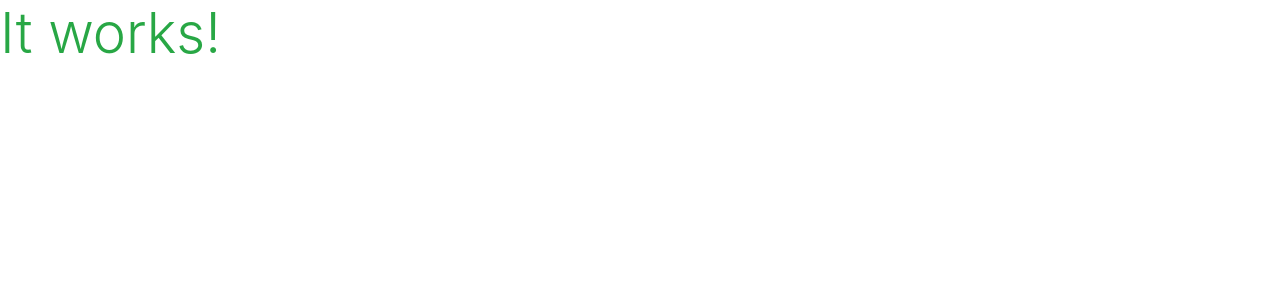
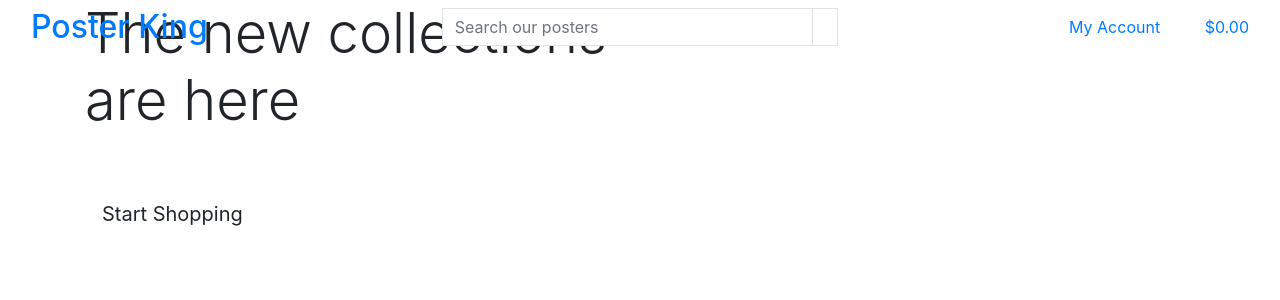
Before and after one commit to cfaulkner985/poster-king, a Django app: page / in a window 1280 px wide. Shown: the top 300 px of the page. Run offline with Django 3.2, Linux system fonts and the light colour scheme; some libraries are stand-ins or nearby versions.

Commit message:
Added main page header and button

```diff
--- a/home/templates/home/index.html
+++ b/home/templates/home/index.html
@@ -1,6 +1,28 @@
+
 {% extends "base.html" %}
 {% load static %}
 
+{% block page_header %}
+    <div class="container header-container">
+        <div class="row">
+            <div class="col"></div>
+        </div>
+    </div>
+{% endblock %}
+
 {% block content %}
-    <h1 class="display-4 text-success">It works!</h1>
+    <div class="container h-100">
+        <div class="row h-100">
+            <div class="col-7 col-md-6 my-auto">
+                <h1 class="display-4 logo-font text-black">
+                    The new collections are here
+                </h1>
+                <div class="my-5">
+                    <h4>
+                        <a href="" class="shop-now-button btn btn-lg rounded-0 py-3">Start Shopping</a>
+                    </h4>
+                </div>
+            </div>
+        </div>
+    </div>
 {% endblock %}
--- a/templates/base.html
+++ b/templates/base.html
@@ -32,7 +32,77 @@
     <title>Poster King {% block extra_title %}{% endblock %}</title>
   </head>
   <body>
-    <header class="container-fluid fixed-top"></header>
+    <header class="container-fluid fixed-top">
+        <div class="row">
+            <div class="col-12 col-lg-4 my-auto py-1 py-lg-0 text-center text-lg-left">
+                <a href="{% url 'home' %}" class="nav-link main-logo-link">
+                    <h2 class="logo-font text-black my-0">Poster King</h2>
+                </a>
+            </div>
+
+            <!-- This is a search box where the user can search the poster on the site -->
+            <div class="col-12 col-lg-4 my-auto py-1 py-lg-0">
+                <form method="GET" action="">
+                    <div class="input-group w-100">
+                        <input class="form-control border border-black rounded-0" type="text" name="q" placeholder="Search our posters">
+                        <div class="input-group-append">
+                            <button class="form-control btn btn-black border border-black rounded-0" type="submit">
+                                <span class="icon">
+                                    <i class="fas fa-search"></i>
+                                </span>
+                            </button>
+                        </div>
+                    </div>
+                </form>
+            </div>
+            <div class="col-12 col-lg-4 my-auto py-1 py-lg-0">
+                <ul class="list-inline list-unstyled text-center text-lg-right my-0">
+
+                <!-- This is a dropdown menu where the user can click to see their account -->
+                    <li class="list-inline-item dropdown">
+                        <a class="text-black nav-link" href="#" id="user-options" data-toggle="dropdown" aria-haspopup="true" aria-expanded="false">
+                            <div class="text-center">
+                                <div><i class="fas fa-user fa-lg"></i></div>
+                                <p class="my-0">My Account</p>
+                            </div>
+                        </a>
+
+                        <!-- This is where the super user can login to makes changes for example add a product -->
+                        <div class="dropdown-menu border-0" aria-labelledby="user-options">
+                            {% if request.user.is_authenticated %}
+                                {% if request.user.is_superuser %}
+                                    <a href="" class="dropdown-item">Product Management</a>
+                                {% endif %}
+                                <a href="" class="dropdown-item">My Profile</a>
+                                <a href="{% url 'account_logout' %}" class="dropdown-item">Logout</a>
+                            {% else %}
+
+                            <!-- This is where a new user can register for an account and existing on to login -->
+                                <a href="{% url 'account_signup' %}" class="dropdown-item">Register</a>
+                                <a href="{% url 'account_login' %}" class="dropdown-item">Login</a>
+                            {% endif %}
+                        </div>
+                    </li>
+
+                    <!-- This is a link to the shooping basket and calculates the total the customer is spending -->
+                    <li class="list-inline-item">
+                        <a class="{% if grand_total %}text-info font-weight-bold{% else %}text-black{% endif %} nav-link" href="">
+                            <div class="text-center">
+                                <div><i class="fas fa-shopping-bag fa-lg"></i></div>
+                                <p class="my-0">
+                                    {% if grand_total %}
+                                        ${{ grand_total|floatformat:2 }}
+                                    {% else %}
+                                        $0.00
+                                    {% endif %}
+                                </p>
+                            </div>
+                        </a>
+                    </li>
+                </ul>
+            </div>
+        </div>
+    </header>
 
     {% if messages %}
         <div class="message-container"></div>
```
